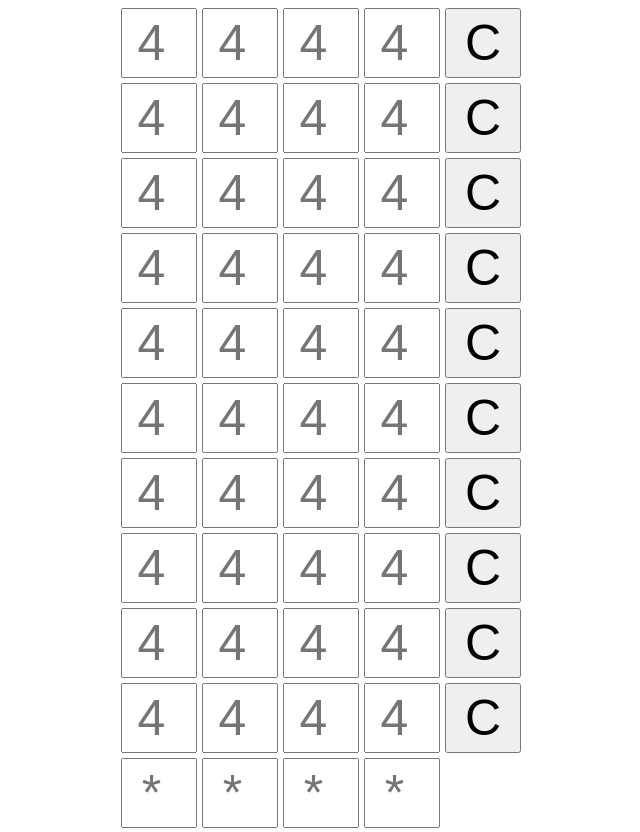
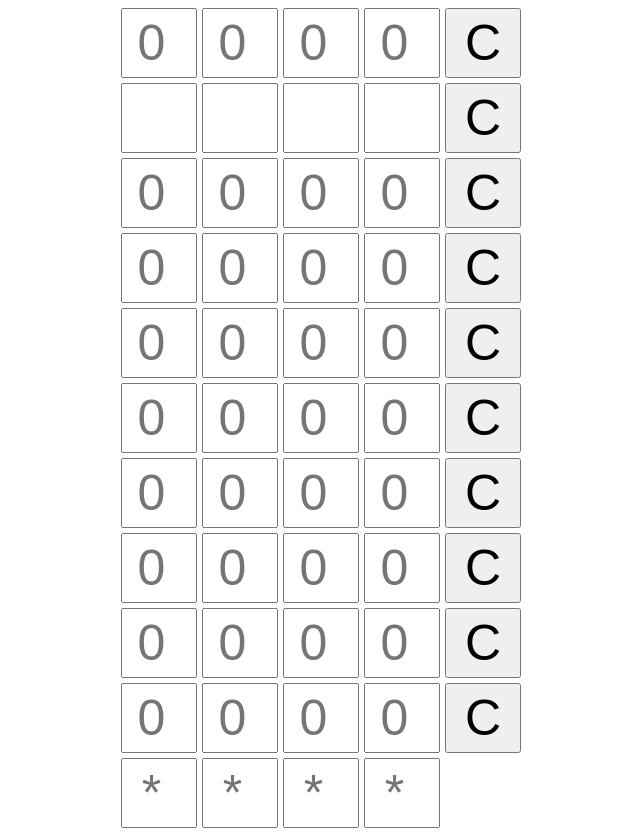
Before and after one commit to Juiin/mastermind, a plain HTML site: page index.html in a window 1280 px wide. Shown: the whole page, without its empty margins (319-959 px from the left). Drawn offline with Linux system fonts and the light colour scheme.

Commit message:
Support for getting accessing Number fields by ID

```diff
--- /dev/null
+++ b/game.js
@@ -0,0 +1,16 @@
+solution = [1, 2, 3, 4];
+currentRound = 1;
+
+numberElements = [];
+for (let xx = 0; xx < 10; xx++) {
+    numberElements[xx] = [];
+    for(let yy = 0; yy < 4; yy++){
+        numberElements[xx][yy] = document.getElementById("round" + xx + "Number" + yy);
+    }
+}
+
+for(let i=0; i<4; i++){
+    numberElements[currentRound][i].placeholder = "";
+    numberElements[currentRound][i].removeAttribute("readonly")
+
+}
--- a/index.html
+++ b/index.html
@@ -9,64 +9,65 @@
 <body>
     <div class="container">
         <div class="boardContainer">
-            <input type="number" class="inputNumber"  placeholder="4" min="1" max="9" step="1"/>
-            <input type="number" class="inputNumber" readonly="true" placeholder="4" min="1" max="9" step="1"/>
-            <input type="number" class="inputNumber" readonly="true" placeholder="4" min="1" max="9" step="1"/>
-            <input type="number" class="inputNumber" readonly="true" placeholder="4" min="1" max="9" step="1"/>
+            <input type="number" class="inputNumber" id="round0Number0" readonly placeholder="0" min="1" max="9" step="1"/>
+            <input type="number" class="inputNumber" id="round0Number1" readonly placeholder="0" min="1" max="9" step="1"/>
+            <input type="number" class="inputNumber" id="round0Number2" readonly placeholder="0" min="1" max="9" step="1"/>
+            <input type="number" class="inputNumber" id="round0Number3" readonly placeholder="0" min="1" max="9" step="1"/>
             <button class="inputNumber">C</button>
 
-            <input type="number" class="inputNumber"  placeholder="4" min="1" max="9" step="1"/>
-            <input type="number" class="inputNumber" readonly="true" placeholder="4" min="1" max="9" step="1"/>
-            <input type="number" class="inputNumber" readonly="true" placeholder="4" min="1" max="9" step="1"/>
-            <input type="number" class="inputNumber" readonly="true" placeholder="4" min="1" max="9" step="1"/>
+
+            <input type="number" class="inputNumber" id="round1Number0" readonly placeholder="0" min="1" max="9" step="1"/>
+            <input type="number" class="inputNumber" id="round1Number1" readonly placeholder="0" min="1" max="9" step="1"/>
+            <input type="number" class="inputNumber" id="round1Number2" readonly placeholder="0" min="1" max="9" step="1"/>
+            <input type="number" class="inputNumber" id="round1Number3" readonly placeholder="0" min="1" max="9" step="1"/>
             <button class="inputNumber">C</button>
 
-            <input type="number" class="inputNumber"  placeholder="4" min="1" max="9" step="1"/>
-            <input type="number" class="inputNumber" readonly="true" placeholder="4" min="1" max="9" step="1"/>
-            <input type="number" class="inputNumber" readonly="true" placeholder="4" min="1" max="9" step="1"/>
-            <input type="number" class="inputNumber" readonly="true" placeholder="4" min="1" max="9" step="1"/>
+            <input type="number" class="inputNumber" id="round2Number0" readonly placeholder="0" min="1" max="9" step="1"/>
+            <input type="number" class="inputNumber" id="round2Number1" readonly placeholder="0" min="1" max="9" step="1"/>
+            <input type="number" class="inputNumber" id="round2Number2" readonly placeholder="0" min="1" max="9" step="1"/>
+            <input type="number" class="inputNumber" id="round2Number3" readonly placeholder="0" min="1" max="9" step="1"/>
             <button class="inputNumber">C</button>
 
-            <input type="number" class="inputNumber"  placeholder="4" min="1" max="9" step="1"/>
-            <input type="number" class="inputNumber" readonly="true" placeholder="4" min="1" max="9" step="1"/>
-            <input type="number" class="inputNumber" readonly="true" placeholder="4" min="1" max="9" step="1"/>
-            <input type="number" class="inputNumber" readonly="true" placeholder="4" min="1" max="9" step="1"/>
+            <input type="number" class="inputNumber" id="round3Number0" readonly placeholder="0" min="1" max="9" step="1"/>
+            <input type="number" class="inputNumber" id="round3Number1" readonly placeholder="0" min="1" max="9" step="1"/>
+            <input type="number" class="inputNumber" id="round3Number2" readonly placeholder="0" min="1" max="9" step="1"/>
+            <input type="number" class="inputNumber" id="round3Number3" readonly placeholder="0" min="1" max="9" step="1"/>
             <button class="inputNumber">C</button>
 
-            <input type="number" class="inputNumber"  placeholder="4" min="1" max="9" step="1"/>
-            <input type="number" class="inputNumber" readonly="true" placeholder="4" min="1" max="9" step="1"/>
-            <input type="number" class="inputNumber" readonly="true" placeholder="4" min="1" max="9" step="1"/>
-            <input type="number" class="inputNumber" readonly="true" placeholder="4" min="1" max="9" step="1"/>
+            <input type="number" class="inputNumber" id="round0Number0" readonly placeholder="0" min="1" max="9" step="1"/>
+            <input type="number" class="inputNumber" id="round0Number1" readonly placeholder="0" min="1" max="9" step="1"/>
+            <input type="number" class="inputNumber" id="round0Number2" readonly placeholder="0" min="1" max="9" step="1"/>
+            <input type="number" class="inputNumber" id="round0Number3" readonly placeholder="0" min="1" max="9" step="1"/>
             <button class="inputNumber">C</button>
 
-            <input type="number" class="inputNumber"  placeholder="4" min="1" max="9" step="1"/>
-            <input type="number" class="inputNumber" readonly="true" placeholder="4" min="1" max="9" step="1"/>
-            <input type="number" class="inputNumber" readonly="true" placeholder="4" min="1" max="9" step="1"/>
-            <input type="number" class="inputNumber" readonly="true" placeholder="4" min="1" max="9" step="1"/>
+            <input type="number" class="inputNumber" id="round5Number0" readonly placeholder="0" min="1" max="9" step="1"/>
+            <input type="number" class="inputNumber" id="round5Number1" readonly placeholder="0" min="1" max="9" step="1"/>
+            <input type="number" class="inputNumber" id="round5Number2" readonly placeholder="0" min="1" max="9" step="1"/>
+            <input type="number" class="inputNumber" id="round5Number3" readonly placeholder="0" min="1" max="9" step="1"/>
             <button class="inputNumber">C</button>
 
-            <input type="number" class="inputNumber"  placeholder="4" min="1" max="9" step="1"/>
-            <input type="number" class="inputNumber" readonly="true" placeholder="4" min="1" max="9" step="1"/>
-            <input type="number" class="inputNumber" readonly="true" placeholder="4" min="1" max="9" step="1"/>
-            <input type="number" class="inputNumber" readonly="true" placeholder="4" min="1" max="9" step="1"/>
+            <input type="number" class="inputNumber" id="round6Number0" readonly placeholder="0" min="1" max="9" step="1"/>
+            <input type="number" class="inputNumber" id="round6Number1" readonly placeholder="0" min="1" max="9" step="1"/>
+            <input type="number" class="inputNumber" id="round6Number2" readonly placeholder="0" min="1" max="9" step="1"/>
+            <input type="number" class="inputNumber" id="round6Number3" readonly placeholder="0" min="1" max="9" step="1"/>
             <button class="inputNumber">C</button>
 
-            <input type="number" class="inputNumber"  placeholder="4" min="1" max="9" step="1"/>
-            <input type="number" class="inputNumber" readonly="true" placeholder="4" min="1" max="9" step="1"/>
-            <input type="number" class="inputNumber" readonly="true" placeholder="4" min="1" max="9" step="1"/>
-            <input type="number" class="inputNumber" readonly="true" placeholder="4" min="1" max="9" step="1"/>
+            <input type="number" class="inputNumber" id="round7Number0" readonly placeholder="0" min="1" max="9" step="1"/>
+            <input type="number" class="inputNumber" id="round7Number1" readonly placeholder="0" min="1" max="9" step="1"/>
+            <input type="number" class="inputNumber" id="round7Number2" readonly placeholder="0" min="1" max="9" step="1"/>
+            <input type="number" class="inputNumber" id="round7Number3" readonly placeholder="0" min="1" max="9" step="1"/>
             <button class="inputNumber">C</button>
 
-            <input type="number" class="inputNumber"  placeholder="4" min="1" max="9" step="1"/>
-            <input type="number" class="inputNumber" readonly="true" placeholder="4" min="1" max="9" step="1"/>
-            <input type="number" class="inputNumber" readonly="true" placeholder="4" min="1" max="9" step="1"/>
-            <input type="number" class="inputNumber" readonly="true" placeholder="4" min="1" max="9" step="1"/>
+            <input type="number" class="inputNumber" id="round8Number0" readonly placeholder="0" min="1" max="9" step="1"/>
+            <input type="number" class="inputNumber" id="round8Number1" readonly placeholder="0" min="1" max="9" step="1"/>
+            <input type="number" class="inputNumber" id="round8Number2" readonly placeholder="0" min="1" max="9" step="1"/>
+            <input type="number" class="inputNumber" id="round8Number3" readonly placeholder="0" min="1" max="9" step="1"/>
             <button class="inputNumber">C</button>
 
-            <input type="number" class="inputNumber"  placeholder="4" min="1" max="9" step="1"/>
-            <input type="number" class="inputNumber" readonly="true" placeholder="4" min="1" max="9" step="1"/>
-            <input type="number" class="inputNumber" readonly="true" placeholder="4" min="1" max="9" step="1"/>
-            <input type="number" class="inputNumber" readonly="true" placeholder="4" min="1" max="9" step="1"/>
+            <input type="number" class="inputNumber" id="round9Number0" readonly placeholder="0" min="1" max="9" step="1"/>
+            <input type="number" class="inputNumber" id="round9Number1" readonly placeholder="0" min="1" max="9" step="1"/>
+            <input type="number" class="inputNumber" id="round9Number2" readonly placeholder="0" min="1" max="9" step="1"/>
+            <input type="number" class="inputNumber" id="round9Number3" readonly placeholder="0" min="1" max="9" step="1"/>
             <button class="inputNumber">C</button>
 
             <input type="number" class="solution"  placeholder="*" min="1" max="9" step="1"/>
@@ -77,6 +78,6 @@
         </div>
     </div>
 
-
+    <script src="game.js"></script>
 </body>
 </html>
```
